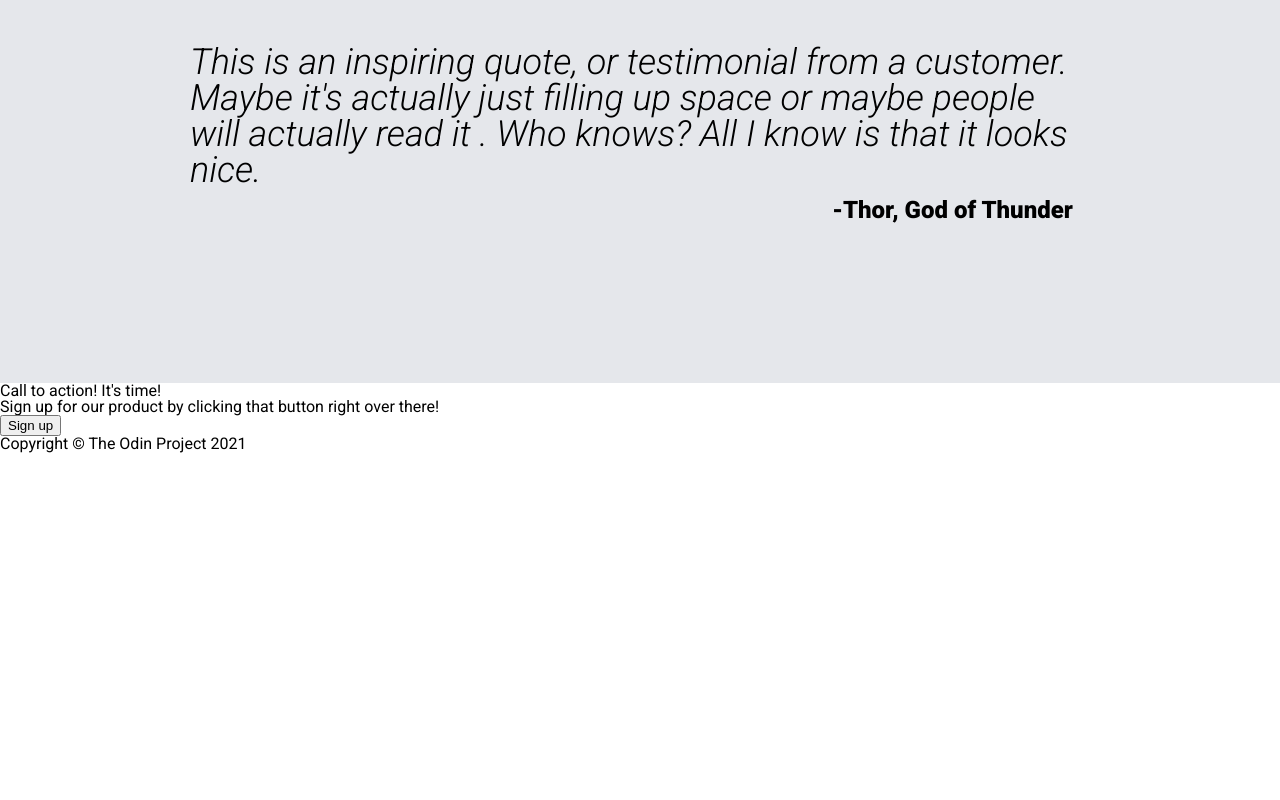
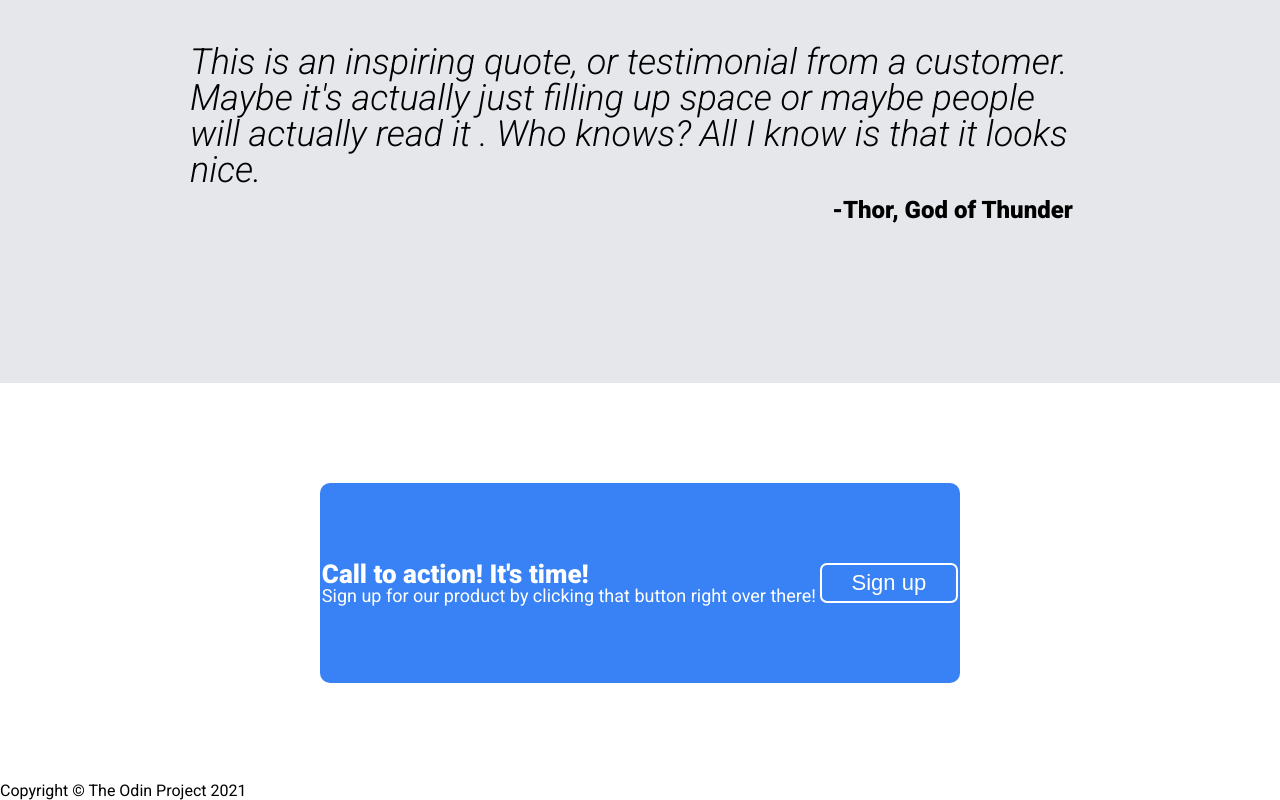
Before and after one commit to LoganSMartin/landing-page-project, a plain HTML site: page index.html in a window 1280 px wide. Shown: the part 1217-2017 px from the top of the page. Before the commit the page ends 1670 px from the top, so only its background shows below. Drawn offline with Linux system fonts and the light colour scheme.

Commit message:
Added styles for call to action section in styles.css

```diff
--- a/index.html
+++ b/index.html
@@ -68,9 +68,11 @@
 
     <div id="call">
       <div id="action">
-        <h3>Call to action! It's time!</h3>
-        <p>Sign up for our product by clicking that button right over there!</p>
-        <button>Sign up</button>
+        <div id="actionText">
+          <h3>Call to action! It's time!</h3>
+          <p>Sign up for our product by clicking that button right over there!</p>
+        </div>
+          <button>Sign up</button>
       </div>
     </div>
 
--- a/styles.css
+++ b/styles.css
@@ -200,6 +200,7 @@ nav li {
   border-radius: 8px;
   margin: 10px 0;
   border-style: none;
+  cursor: pointer;
 }
 
 #heroImg {
@@ -274,3 +275,52 @@ blockquote {
   margin-top: 10px;
   margin-left: 625px;
 }
+
+#call {
+  background-color: white;
+  height: 400px;
+  display: flex;
+  flex-direction: column;
+  justify-content: center;
+  align-items: center;
+}
+
+#action {
+  background-color: #3882f6;
+  width: 50%;
+  height: 50%;
+  display: flex;
+  flex-direction: row;
+  justify-content: space-around;
+  align-items: center;
+  border-radius: 10px;
+}
+
+#actionText {
+  color: white;
+}
+
+#actionText h3 {
+  font-size: 26px;
+  font-weight: bold;
+}
+
+#actionText p {
+  font-size: 18px;
+  font-weight: 300;
+}
+
+#call button {
+  background-color: #3882f6;
+  color: white;
+  font-size: 22px;
+  border: white 2px solid;
+  border-radius: 7px;
+  padding: 5px 30px;
+  cursor: pointer;
+}
+
+#call button:hover {
+  background-color: white;
+  color: #3882f6;
+}
```
